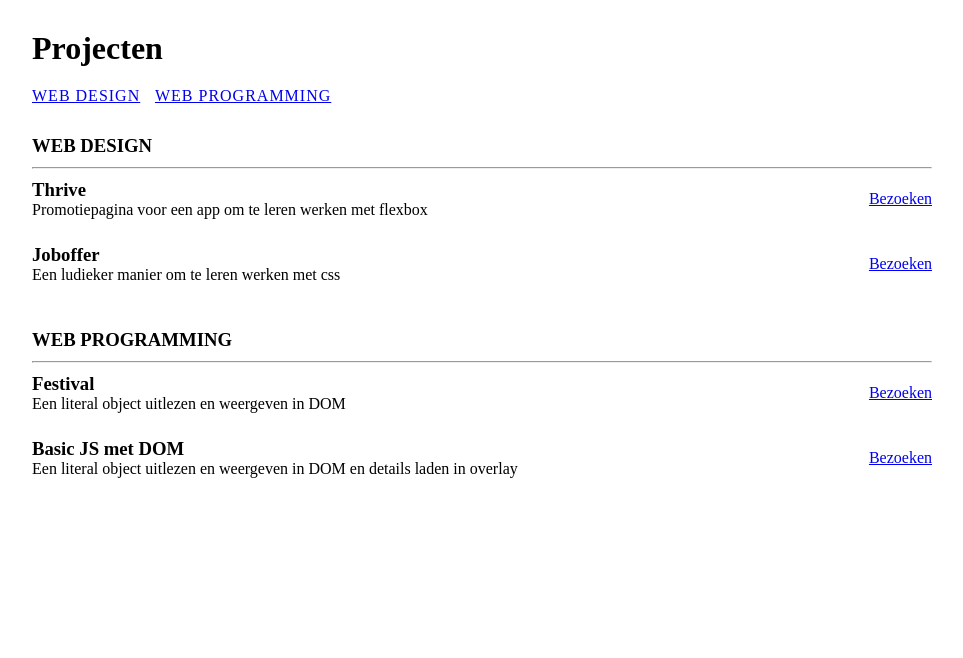
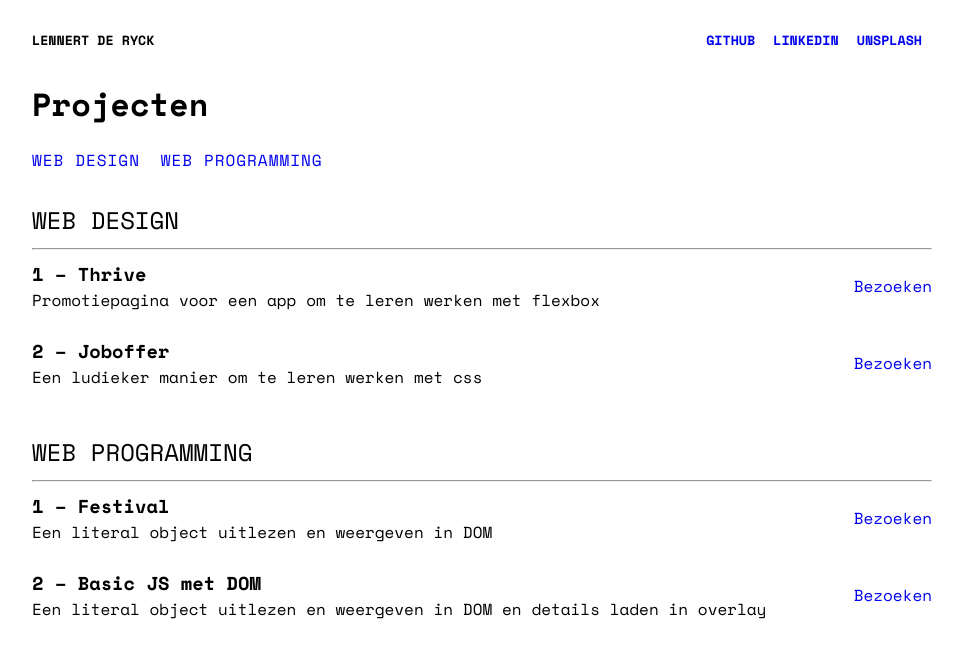
Before and after one commit to pgm-lenndery/aj-1920, a plain HTML site: page index.html in a window 1280 px wide. Shown: the whole page, without its empty margins (158-1121 px from the left). Drawn offline with nearby package versions, Linux system fonts and the light colour scheme.

Commit message:
Add files via upload

```diff
--- a/css/main.scss
+++ b/css/main.scss
@@ -1,11 +1,80 @@
+:root {
+    --font-main: 'Space Mono', monospace;
+}
+
 * {
     margin: 0px;
     padding: 0px;
     scroll-behavior: smooth;
+    font-family: var(--font-main);
+}
+
+*, *::after, *:hover {
+    transition: all .3s ease-in-out;
 }
 
 body {
     margin: 30px 0px;
+}
+
+a {
+    position: relative;
+    text-decoration: none;
+    // transform-origin: center;
+
+    &::after {
+        content: ' ';
+        position: absolute;
+        bottom: 0px;
+        left: 0%;
+        right: 0%;
+        height: 1.5px;
+        background-color: #0000ee;
+        width: 0%;
+    }
+
+    &:hover {
+        &::after {
+            content: ' ';
+            position: absolute;
+            bottom: 0px;
+            left: 0px;
+            right: 0px;
+            height: 1.5px;
+            background-color: #0000ee;
+            width: 100%;
+        }
+    }
+
+
+    &:visited {
+        color: #0000ee;
+    }
+}
+
+header {
+    display: flex;
+    justify-content: space-between;
+    margin: 30px 0px;
+
+    a {
+        margin-right: 10px;
+        font-weight: bold;
+
+        &:hover {
+            &::after {
+                height: 2px;
+            }
+        }
+
+    }
+
+    small {
+        font-weight: bold;
+        text-transform: uppercase;
+        display: block;
+        width: fit-content;
+    }
 }
 
 main {
@@ -30,6 +99,7 @@ main {
     .course-title {
         text-transform: uppercase;
         margin-bottom: 10px;
+        font-weight: 400;
 
         &:not(:first-child) {
             margin-top: 45px;
--- a/index.html
+++ b/index.html
@@ -7,9 +7,18 @@
     <title>Overzicht projecten</title>
 
     <link rel="stylesheet" href="./css/main.css">
+    <link href="https://fonts.googleapis.com/css?family=Space+Mono:400,400i,700,700i&display=swap" rel="stylesheet">
 </head>
 <body>
     <main>
+        <header>
+            <small>Lennert De Ryck</small>
+            <small>
+                <a href="https://github.com/pgm-lenndery">GITHUB</a>
+                <a href="https://www.linkedin.com/in/lennert-d-b43737193/">LINKEDIN</a>
+                <a href="https://unsplash.com/@lennertderyck">UNSPLASH</a>
+            </small>
+        </header>
         <h1>Projecten</h1>
         <nav id="nav"></nav>
         <div id="projects">
--- a/js/main.js
+++ b/js/main.js
@@ -49,7 +49,7 @@
             let tempStr = '';
             projects.forEach((course) => {
                 tempStr += `
-                    <h3 class="course-title" id="${course.title.replace(' ', '').toLowerCase()}">${course.title}</h3>
+                    <h2 class="course-title" id="${course.title.replace(' ', '').toLowerCase()}">${course.title}</h2>
                     <hr>
                     ${this.generateProjects(course.projects)}
                 `
@@ -61,15 +61,15 @@
 
         generateProjects(projectsArray) {
             let tempStr = '';
-            projectsArray.forEach((project) => {
+            projectsArray.forEach((project, index) => {
                 tempStr += `
-                    <article>
+                    <article data-id="${index}">
                     <div>
-                        <h3>${project.title}</h3>
+                        <h3>${++index} – ${project.title}</h3>
                         <p>${project.descr}</p>
                     </div>
                     <div>
-                        <a href="https://git.ahs.lennertderyck.be/aj-1920/${project.href}" target="_blank">Bezoeken</a>
+                        <a class="project-url" href="https://git.ahs.lennertderyck.be/aj-1920/${project.href}" target="_blank">Bezoeken</a>
                     </div>
                     </article>
                 `
```
Also changed, not shown: css/main.css, 1 other file.
